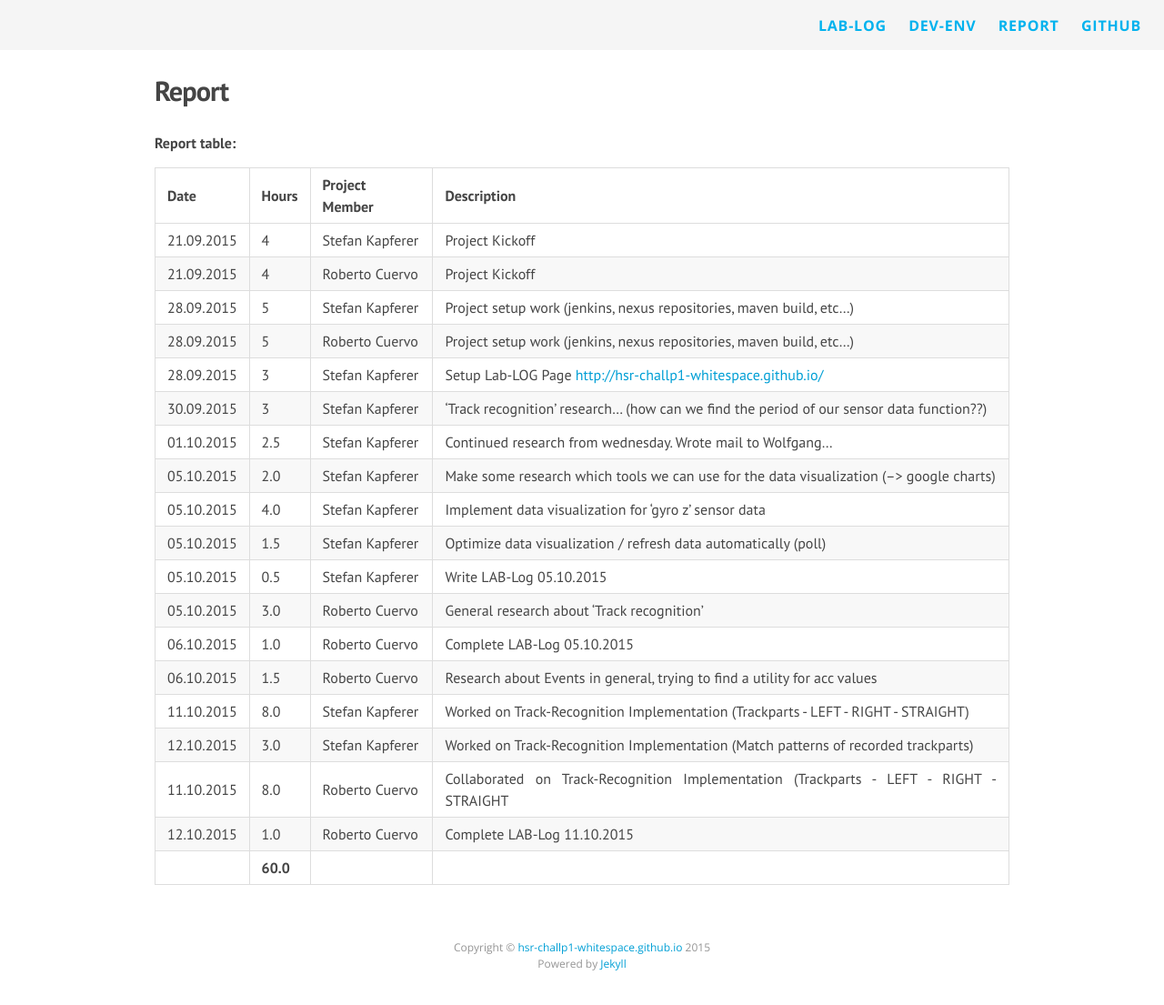
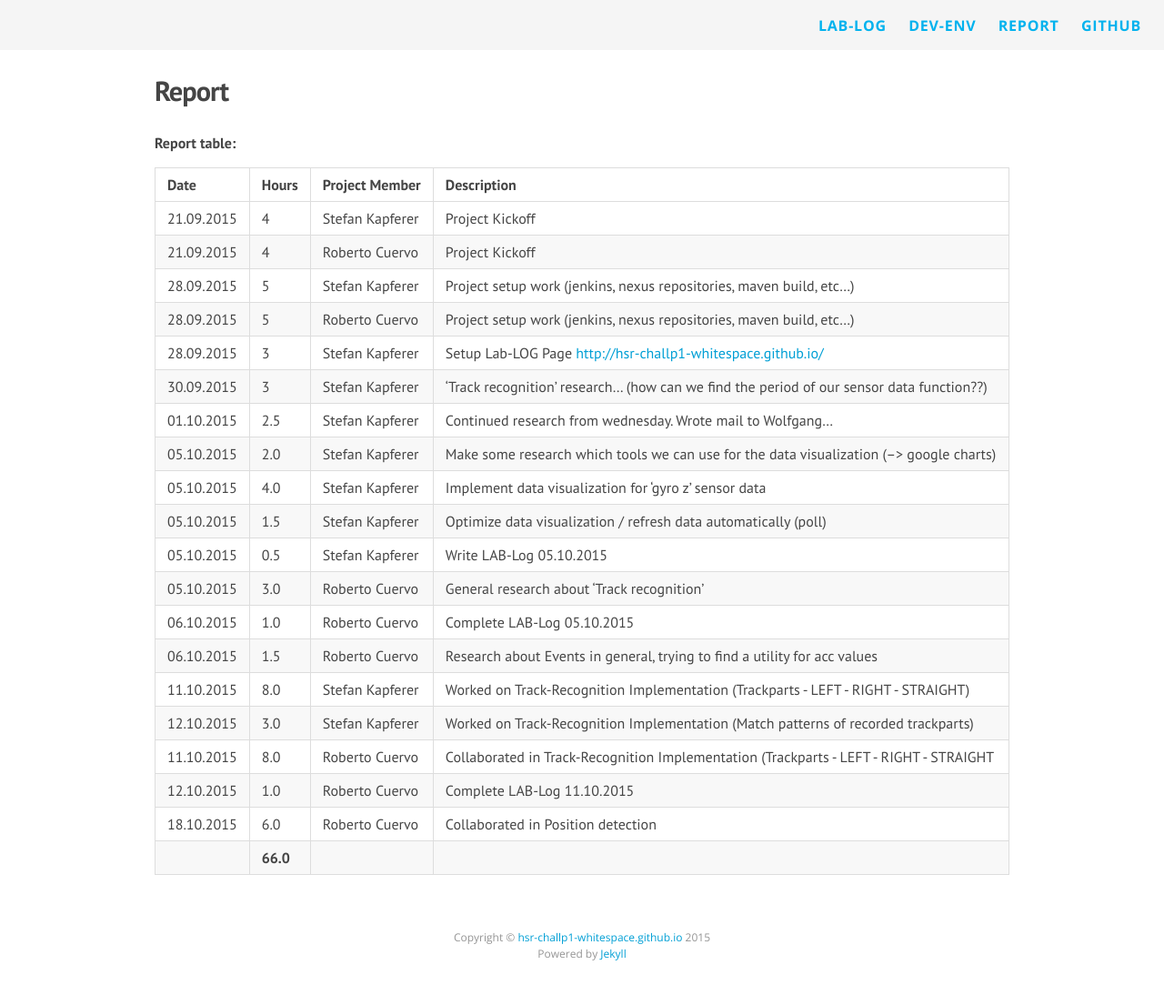
Before and after one commit to HSR-ChallP1-Whitespace/hsr-challp1-whitespace.github.io, a Jekyll site: the page built from report.md, in a window 1280 px wide. Shown: the whole page at 91% size. Built offline with Jekyll 4.4.1, drawn with Linux system fonts in a browser that asks for light colours; nearby versions of some CDN libraries; Markdown is read by kramdown in place of the engine named in the settings.

Commit message:
report modified

```diff
--- a/report.md
+++ b/report.md
@@ -23,6 +23,7 @@ permalink: /report/
 | 06.10.2015    | 1.5           | Roberto Cuervo  | Research about Events in general, trying to find a utility for acc values                                     |
 | 11.10.2015    | 8.0           | Stefan Kapferer | Worked on Track-Recognition Implementation (Trackparts - LEFT - RIGHT - STRAIGHT)                             |
 | 12.10.2015    | 3.0           | Stefan Kapferer | Worked on Track-Recognition Implementation (Match patterns of recorded trackparts)                            |
-| 11.10.2015    | 8.0           | Roberto Cuervo  | Collaborated on Track-Recognition Implementation (Trackparts - LEFT - RIGHT - STRAIGHT                        |
+| 11.10.2015    | 8.0           | Roberto Cuervo  | Collaborated in Track-Recognition Implementation (Trackparts - LEFT - RIGHT - STRAIGHT                        |
 | 12.10.2015    | 1.0           | Roberto Cuervo  | Complete LAB-Log 11.10.2015                                                                                   |
-|               | **60.0**      |                 |                                                                                                               |
+| 18.10.2015    | 6.0           | Roberto Cuervo  | Collaborated in Position detection                                                                            |
+|               | **66.0**      |                 |                                                                                                               |
```
